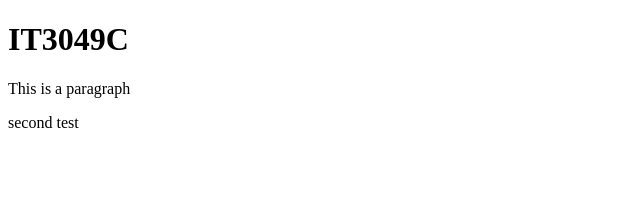
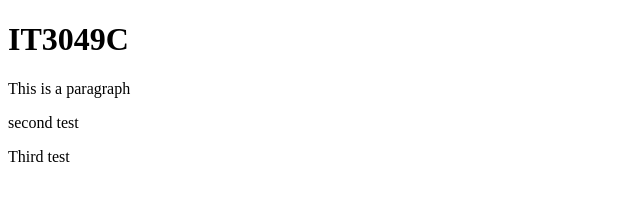
Before and after one commit to bella-orr/test, a plain HTML site: page index.html in a window 1280 px wide. Shown: the full height of the page, 0-640 px from the left. Drawn offline with Linux system fonts and the light colour scheme.

Commit message:
Third test

```diff
--- a/index.html
+++ b/index.html
@@ -11,5 +11,7 @@
     <p>This is a paragraph</p>
 
     <p>second test</p>
+
+    <p> Third test </p>
 </body>
 </html>
```
